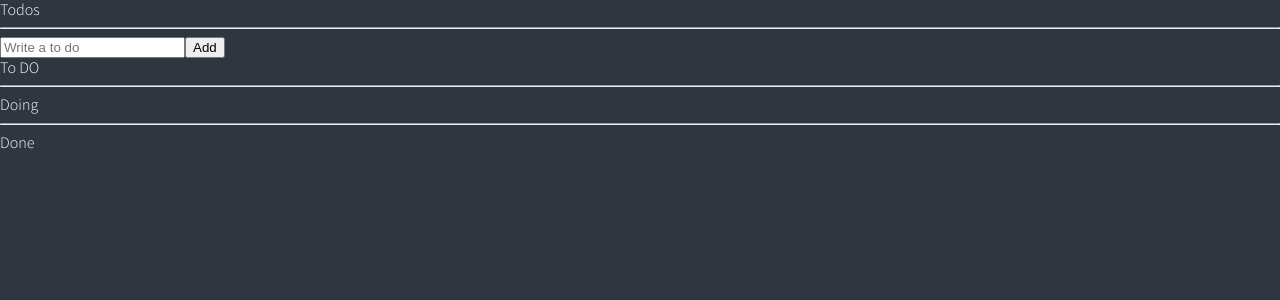
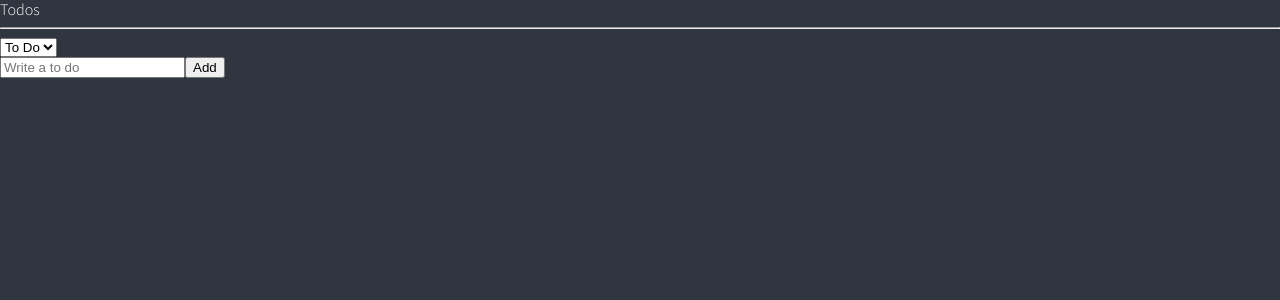
Before and after one commit to jy0813/React-todo-TypeScript, a React (Create React App) app: page / in a window 1280 px wide. Shown: the top 300 px of the page. Built offline with nearby package versions, Linux system fonts and the light colour scheme.

Commit message:
feat: recoil Selectors2

```diff
--- a/src/components/CreateToDo.tsx
+++ b/src/components/CreateToDo.tsx
@@ -1,7 +1,7 @@
 import React from 'react';
 import {useForm} from "react-hook-form";
-import {useSetRecoilState} from "recoil";
-import {toDoState} from "./atoms";
+import {useRecoilValue, useSetRecoilState} from "recoil";
+import {categoryState, toDoState} from "./atoms";
 
 interface IForm {
   toDo: string;
@@ -10,9 +10,10 @@
 
 function CreateToDo() {
   const setToDos = useSetRecoilState(toDoState)
+  const category = useRecoilValue(categoryState);
   const {register, handleSubmit, setValue} = useForm<IForm>();
   const handleValid = ({toDo}: IForm) => {
-    setToDos(prev => [{id:Date.now(), text:toDo,category:'TO_DO'}, ...prev])
+    setToDos(prev => [{id:Date.now(), text:toDo, category}, ...prev])
     setValue("toDo", "");
   };
   return (
--- a/src/components/ToDo.tsx
+++ b/src/components/ToDo.tsx
@@ -1,10 +1,10 @@
 import React from 'react';
-import {IToDO, toDoState} from "./atoms";
+import {IToDo, toDoState} from "./atoms";
 import {useSetRecoilState} from "recoil";
 
-function ToDo({text, category, id}:IToDO) {
+function ToDo({text, category, id}:IToDo) {
   const setToDos = useSetRecoilState(toDoState);
-  const onClick = (newCategory:IToDO['category']) => {
+  const onClick = (newCategory:IToDo['category']) => {
     setToDos(prev => {
       return prev.map((todo) => todo.id === id ? {...todo, category:newCategory} : todo);
     })
--- a/src/components/ToDoList.tsx
+++ b/src/components/ToDoList.tsx
@@ -1,30 +1,28 @@
-import {useRecoilValue} from "recoil";
-import {toDoSelector, toDoState} from "./atoms";
+import {useRecoilState, useRecoilValue} from "recoil";
+import {categoryState, toDoSelector} from "./atoms";
 import CreateToDo from "./CreateToDo";
 import ToDo from "./ToDo";
+import React from "react";
+
 
 
 function ToDoList() {
-  const [toDo, doing, done] = useRecoilValue(toDoSelector);
+  const toDos = useRecoilValue(toDoSelector);
+  const [category, setCategory]= useRecoilState(categoryState);
+  const onInput = (e:React.FormEvent<HTMLSelectElement>) => {
+    setCategory(e.currentTarget.value as any);
+  }
   return (
       <div>
         <h1>Todos</h1>
         <hr/>
+        <select value={category} onInput={onInput}>
+          <option value="TO_DO">To Do</option>
+          <option value="DOING">Doing</option>
+          <option value="DONE">Done</option>
+        </select>
         <CreateToDo/>
-        <h2>To DO</h2>
-        <ul>
-          {toDo.map(toDo => <ToDo key={toDo.id} {...toDo}/>)}
-        </ul>
-        <hr/>
-        <h2>Doing</h2>
-        <ul>
-          {doing.map(toDo => <ToDo key={toDo.id} {...toDo}/>)}
-        </ul>
-        <hr/>
-        <h2>Done</h2>
-        <ul>
-          {done.map(toDo => <ToDo key={toDo.id} {...toDo}/>)}
-        </ul>
+        {toDos?.map(toDo => <ToDo key={toDo.id} {...toDo} />)}
       </div>
   );
 }
--- a/src/components/atoms.tsx
+++ b/src/components/atoms.tsx
@@ -1,12 +1,18 @@
 import {atom, selector} from "recoil";
 
-export interface IToDO {
+type categories = "TO_DO" | "DOING" | "DONE";
+export interface IToDo {
   id:number;
   text:string;
-  category:'DONE' | 'DOING' | 'TO_DO';
+  category:categories;
 }
 
-export const toDoState = atom<IToDO[]>({
+export const categoryState = atom<categories>({
+  key:'category',
+  default:"TO_DO"
+})
+
+export const toDoState = atom<IToDo[]>({
   key:'toDo',
   default:[],
 })
@@ -14,11 +20,8 @@
 export const toDoSelector = selector({
   key:'toDoSelector',
   get:({get}) => {
-    const toDos =get(toDoState);
-    return [
-      toDos.filter((toDo) => toDo.category === "TO_DO"),
-      toDos.filter((toDo) => toDo.category === "DOING"),
-      toDos.filter((toDo) => toDo.category === "DONE"),
-    ];
+    const toDos = get(toDoState);
+    const category = get(categoryState);
+    return toDos.filter((toDo) => toDo.category === category)
   }
 })
```
